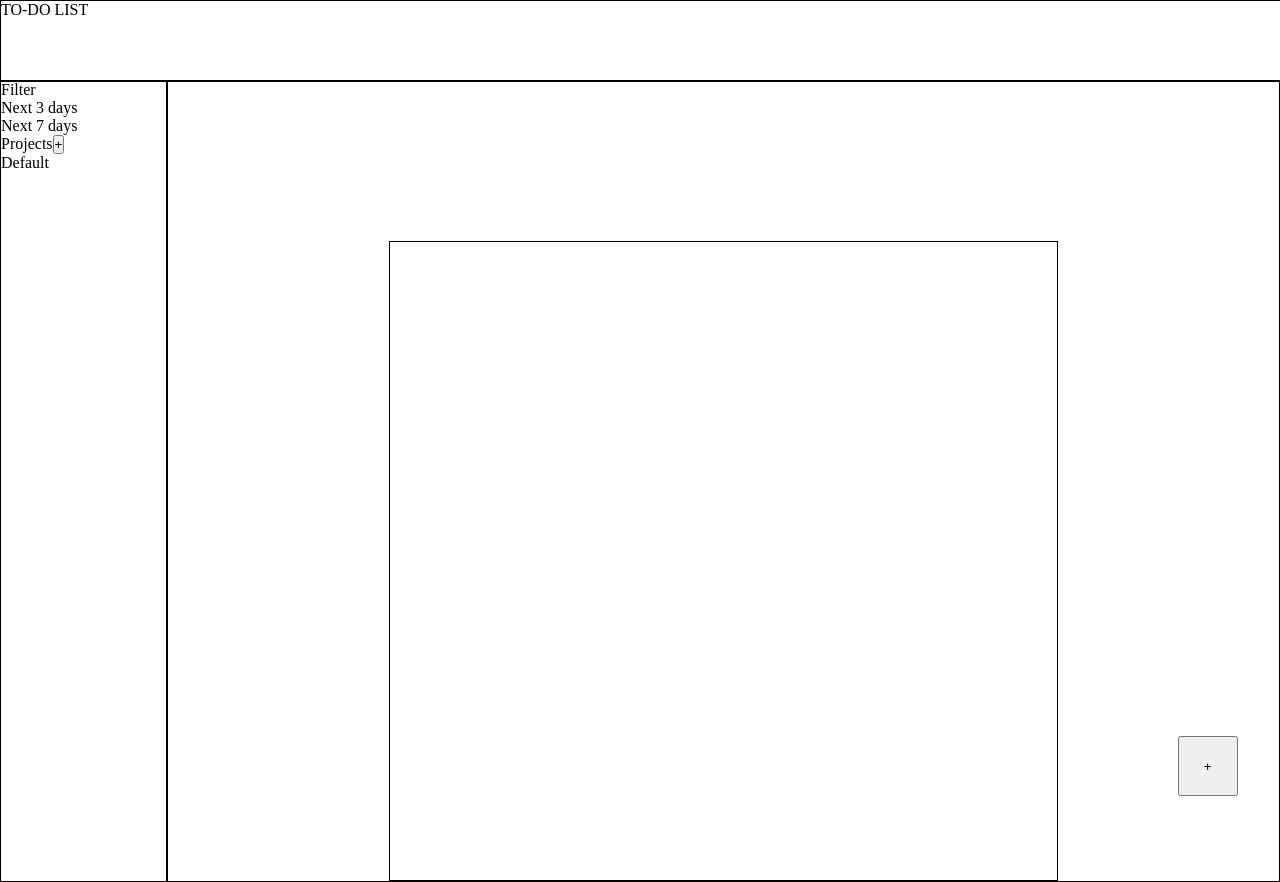
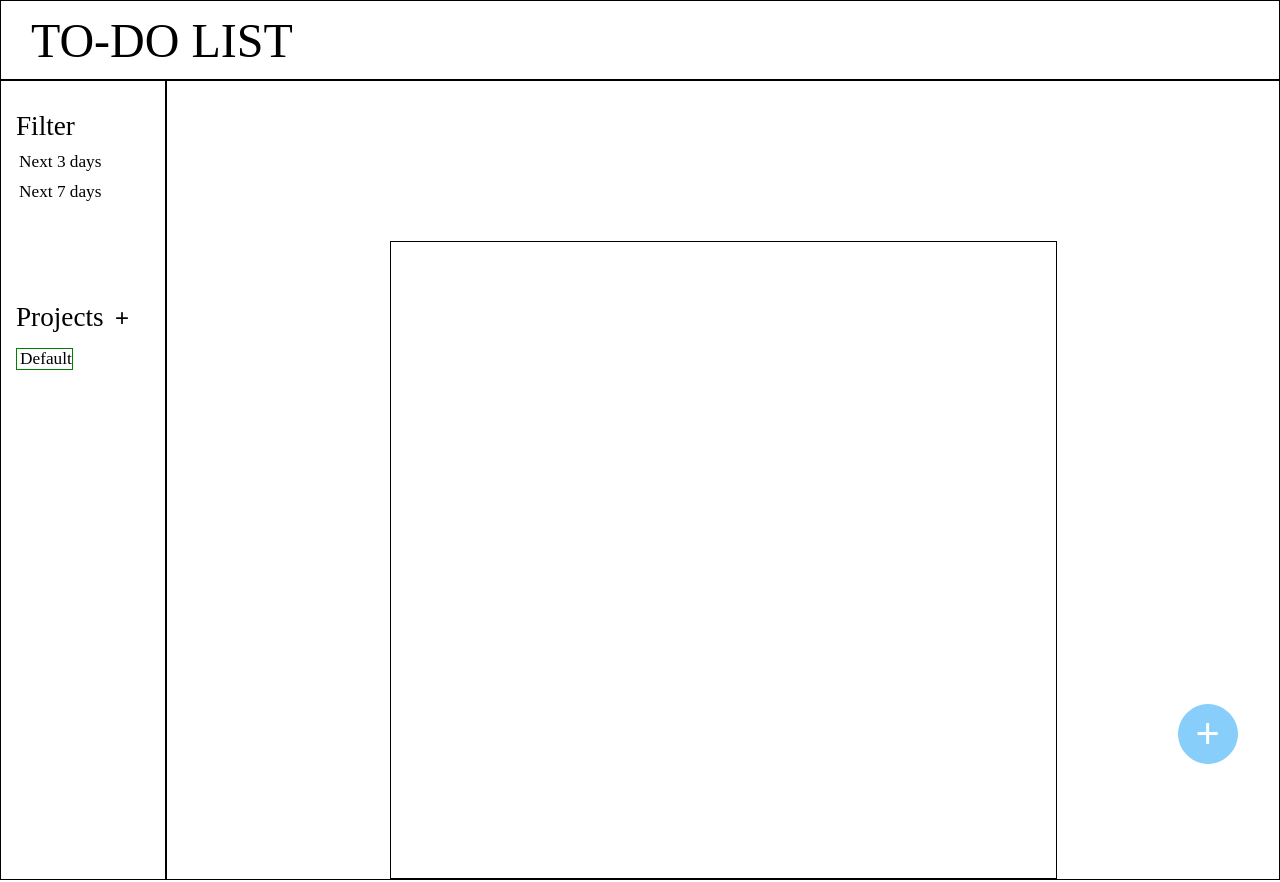
Before and after one commit to Divij1999/to_do_list, a website built with webpack: page dist/index.html in a window 1280 px wide. Built offline with nearby package versions, Linux system fonts and the light colour scheme.

Commit message:
Aligned and styled some of the elements.
Now can't create a new project until a project name is submitted. You could
do this previously.

```diff
--- a/src/index.js
+++ b/src/index.js
@@ -165,11 +165,14 @@ const manageProjects = (() => {
 
         projects[projectName] = [];
 
-        const deleteProject = document.querySelector(".removeProject");
+        const deleteProject = document.querySelector(`button.${projectName}`);
         deleteProject.addEventListener("click", (e) => {
 
             removeProject(e);
-            removePreviousToDos(e);
+
+            //Chcking if the user is looking at the same project or another one. If they are similar only then to-dos will be removed.
+            if(e.target.classList[0]===nameOfCurrentProject)
+                removePreviousToDos(e);
         });
         console.log(projects);
 
@@ -179,8 +182,16 @@ const manageProjects = (() => {
     //Changing the current object in use.
     const setCurrentProject = (e) => {
 
+        const previouslyActiveProject = document.querySelector(`.${nameOfCurrentProject}`);
+        previouslyActiveProject.classList.remove("currentProject");
+
         nameOfCurrentProject= e.target.classList[0];
         currentProject = projects[nameOfCurrentProject];
+
+        const currentlyActiveProject = document.querySelector(`.${nameOfCurrentProject}`);
+        currentlyActiveProject.classList.add("currentProject");
+
+
         console.log(currentProject);
         console.log(nameOfCurrentProject);
 
@@ -208,6 +219,7 @@ const manageProjects = (() => {
 
     };
 
+
     //Updating the projects object after every To-Do is added.
     const updateProject = () => {
 
@@ -220,7 +232,7 @@ const manageProjects = (() => {
 
     const removeProject = (e) => {
         e.target.parentNode.remove();
-        delete projects[e.target.parentNode.classList[0]];
+        delete projects[e.target.classList[0]];
         currentProject=projects.Default;
         console.log(projects);
     };
@@ -234,6 +246,7 @@ const manageProjects = (() => {
     const createNewProject = document.querySelector(".createNewProject");
     createNewProject.addEventListener("click", (e) => {
 
+        createNewProject.disabled= true;
         projects_dom.getProjectName(e);
         const submitProjectName = document.querySelector(".submitProjectName");
 
@@ -245,7 +258,7 @@ const manageProjects = (() => {
                 createProjects(e);
                 projects_dom.removeInputDiv(e);
             }
-
+            createNewProject.disabled = false;
         });
 
     });
--- a/src/style.css
+++ b/src/style.css
@@ -1,6 +1,7 @@
 * {
     margin:0;
     padding: 0;
+    box-sizing: border-box;
 }
 
 .content, .sidebar, .toDo, .header, .form, .formTop, .toDoContainer, .formBottom, .title, .dueDate, .priority {
@@ -16,10 +17,14 @@ body {
     height: 10vh;
     width: 100vw;
     position: fixed;
+    padding: 30px;
+    font-size: 3em;
+    display: flex;
+    align-items: center;
 
 }
 
-
+/* Sidebar stuff */
 .sidebar {
     height:100vh;
     width: 13vw;
@@ -27,6 +32,90 @@ body {
     display: flex;
     flex-direction: column;
     margin-top: 10vh;
+    padding: 30px 15px;
+    gap: 100px;
+}
+
+/*Time filtering stuff*/
+.timeFilter {
+    display: flex;
+    flex-direction: column;
+    gap: 10px;
+
+}
+
+.time {
+    cursor: pointer;
+    font-size: 1.08em;
+    padding-left: 3px;
+}
+
+.filterHeading, .projectHeading {
+    font-size: 1.7em;
+}
+
+/*Projects stuff*/
+.projectTab {
+    display: flex;
+    flex-direction: column;
+    gap: 15px;
+    align-items: flex-start;
+}
+
+.createNewProject {
+    width: 30px;
+    background-color: white;
+    font-size: 1.5em;
+    border: 0;
+    cursor: pointer;
+}
+
+/*Input bar that pops up after clicking createNewProject button*/
+.inputDiv {
+    display: flex;
+    gap: 10px;
+}
+
+.projectNameInput {
+    width: 80%;
+}
+
+.default {
+    flex-basis: 0;
+}
+
+/*Wraps project name and remove project button together*/
+.projectWrapper {
+    display: flex;
+    width: 90%;
+    justify-content: space-between;
+    align-items: center;
+}
+
+
+.project {
+   cursor: pointer;
+   padding-left: 3px;
+   font-size: 1.08em;
+}
+
+.currentProject {
+    border: 1px solid green;
+}
+
+/*Hovering over project name shows the remove button which is otherwise hidden*/
+.project:hover + .removeProject {
+    display: inline;
+}
+
+
+.removeProject {
+    background-color: white;
+    border: 0;
+    width: 30px;
+    cursor: pointer;
+    display: none;
+
 }
 
 /* To do stuff*/
@@ -118,6 +207,10 @@ body {
     height: 60px;
     width: 60px;
     left:92vw;
-    top:92vh;
-
+    top:88vh;
+    border-radius: 50%;
+    background-color: lightskyblue;
+    border: 1px solid lightskyblue;
+    color: white;
+    font-size: 2.6em;
 }
--- a/src/to_do_dom.js
+++ b/src/to_do_dom.js
@@ -136,16 +136,17 @@ const createToDo = (() => {
 const projects_dom = (() => {
 
     const div = document.createElement("div");
-    div.style.display= "flex";
+    div.setAttribute("style", "display: flex; width: 90%; align-items: center; justify-content: space-between;")
     const projectHeading = document.createElement("div");
     projectHeading.innerText = "Projects";
+    projectHeading.classList.add("projectHeading");
     const createNewProject = document.createElement("button");
     createNewProject.innerText = "+";
     createNewProject.classList.add("createNewProject");
 
     const defaultProject = document.createElement("div");
     defaultProject.innerText = "Default";
-    defaultProject.classList.value = "Default project";
+    defaultProject.classList.value = "Default currentProject project";
 
     div.appendChild(projectHeading);
     div.appendChild(createNewProject);
@@ -155,7 +156,7 @@ const projects_dom = (() => {
     projectsTab.appendChild(defaultProject);
 
 
-    const getProjectName = () => {
+    const getProjectName = (e) => {
 
         const projectNameInput = document.createElement("input");
         projectNameInput.classList.add("projectNameInput");
@@ -171,7 +172,7 @@ const projects_dom = (() => {
         inputDiv.appendChild(projectNameInput);
         inputDiv.appendChild(submitProjectName);
 
-        div.appendChild(inputDiv);
+        projectsTab.insertBefore(inputDiv, defaultProject);
 
 
     };
@@ -187,7 +188,7 @@ const projects_dom = (() => {
 
         const removeProject = document.createElement("button");
         removeProject.innerText= "x";
-        removeProject.classList.add("removeProject");
+        removeProject.classList.value = `${projectName.replaceAll(" ", "_")} removeProject`;
 
         projectWrapper.appendChild(newProjectCreated);
         projectWrapper.appendChild(removeProject);
@@ -214,6 +215,7 @@ const timeFiltering = (() => {
 
     const heading = document.createElement("div");
     heading.innerText = "Filter";
+    heading.classList.add("filterHeading");
 
     const nextThreeDays = document.createElement("div");
     nextThreeDays.innerText = "Next 3 days";
@@ -223,15 +225,15 @@ const timeFiltering = (() => {
     nextSevenDays.innerText = "Next 7 days";
     nextSevenDays.classList.value = "nextSevenDays time";
 
+    const timeFiltering = document.querySelector(".timeFilter");
 
-    const timeTab = document.createElement("div");
-    timeTab.appendChild(heading);
-    timeTab.appendChild(nextThreeDays);
-    timeTab.appendChild(nextSevenDays);
+    timeFiltering.appendChild(heading);
+    timeFiltering.appendChild(nextThreeDays);
+    timeFiltering.appendChild(nextSevenDays);
 
 
-    const sideBar = document.querySelector(".timeFilter");
-    sideBar.appendChild(timeTab);
+
+
 
     const displayFilteredToDos = (name, title, dueDate) => {
 
```
Also changed, not shown: dist/main.js.
